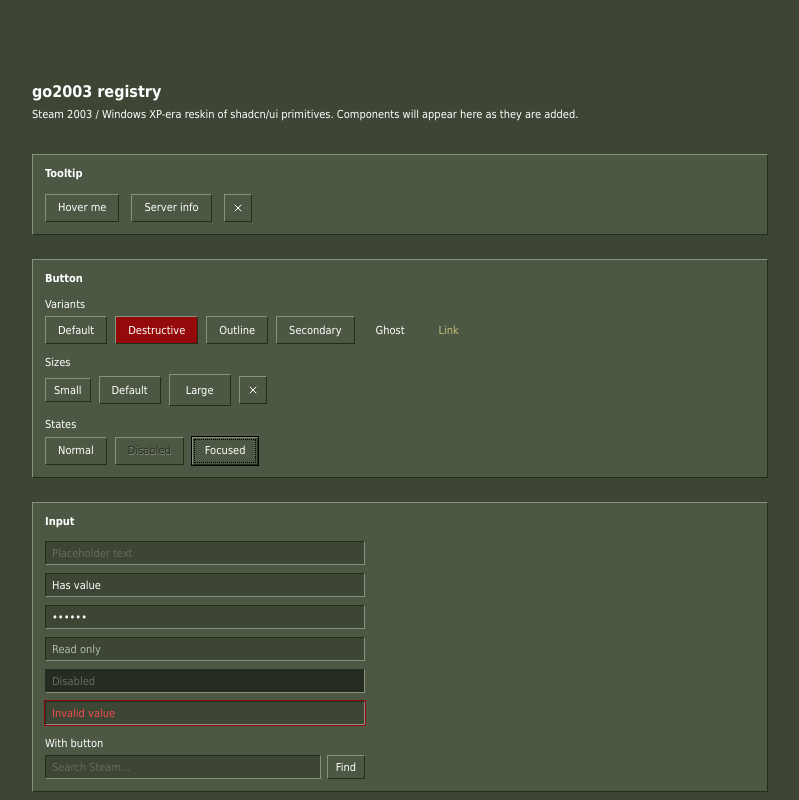
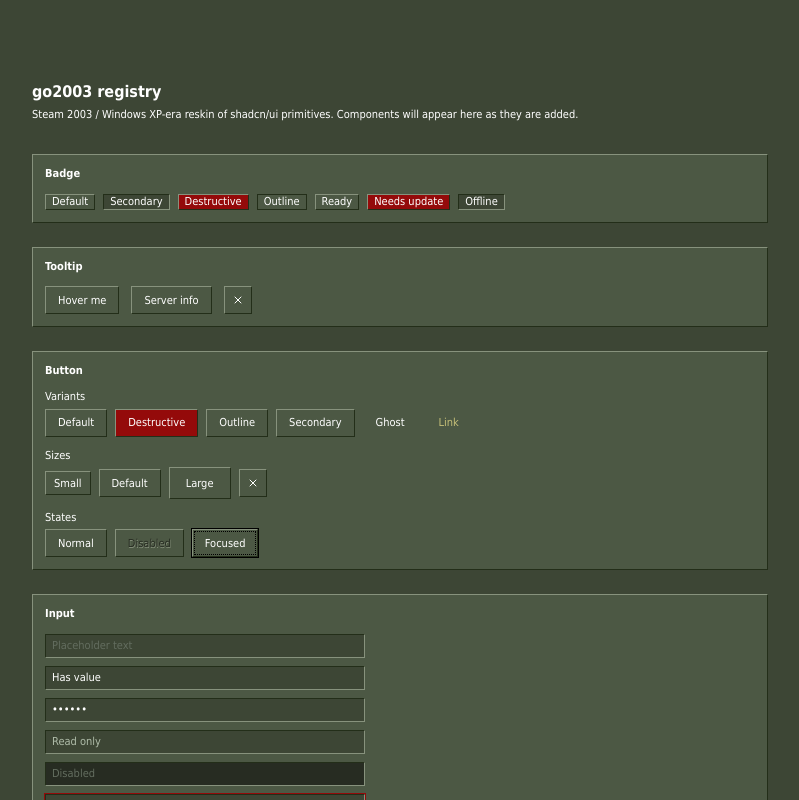
Before and after one commit to OnlyNinjaGear/go2003, a Next.js app: page / in a window 1280 px wide. Shown: the top 800 px of the page, without its empty margins (240-1039 px from the left). Built offline with nearby package versions, Linux system fonts and the light colour scheme.

Commit message:
auto: page.tsx

```diff
--- a/app/page.tsx
+++ b/app/page.tsx
@@ -59,6 +59,20 @@ export default function Home() {
       </header>
 
       <main className="flex flex-1 flex-col gap-6">
+        <section className="bevel-out bg-panel flex flex-col gap-3 p-3">
+          <h2 className="font-bold">Badge</h2>
+
+          <div className="flex flex-wrap items-center gap-2">
+            <Badge>Default</Badge>
+            <Badge variant="secondary">Secondary</Badge>
+            <Badge variant="destructive">Destructive</Badge>
+            <Badge variant="outline">Outline</Badge>
+            <Badge>Ready</Badge>
+            <Badge variant="destructive">Needs update</Badge>
+            <Badge variant="secondary">Offline</Badge>
+          </div>
+        </section>
+
         <section className="bevel-out bg-panel flex flex-col gap-3 p-3">
           <h2 className="font-bold">Tooltip</h2>
 
```
